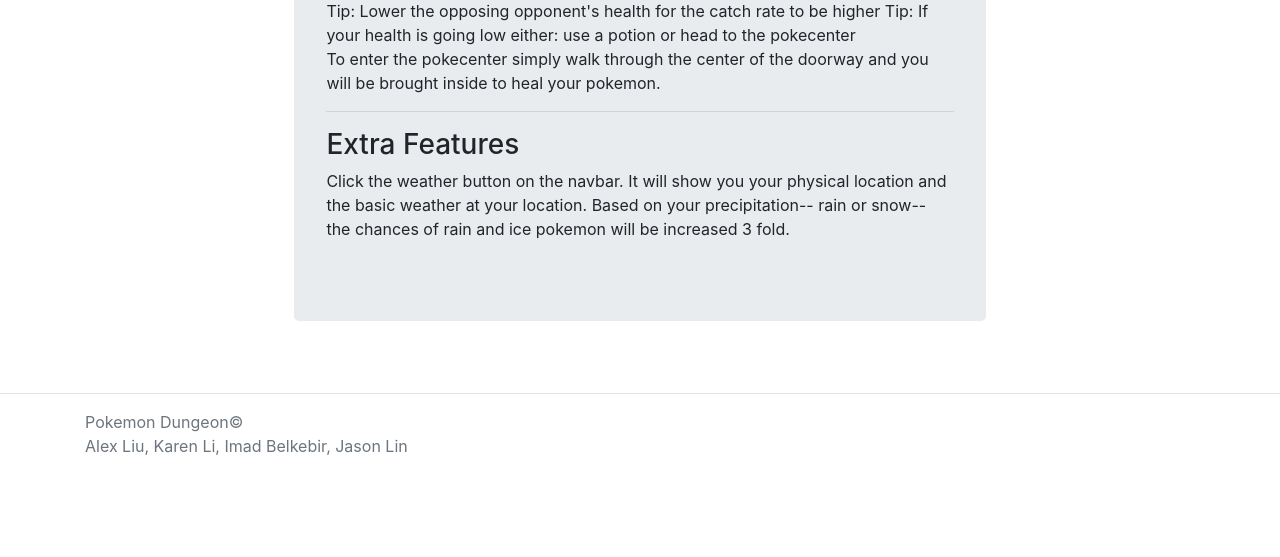
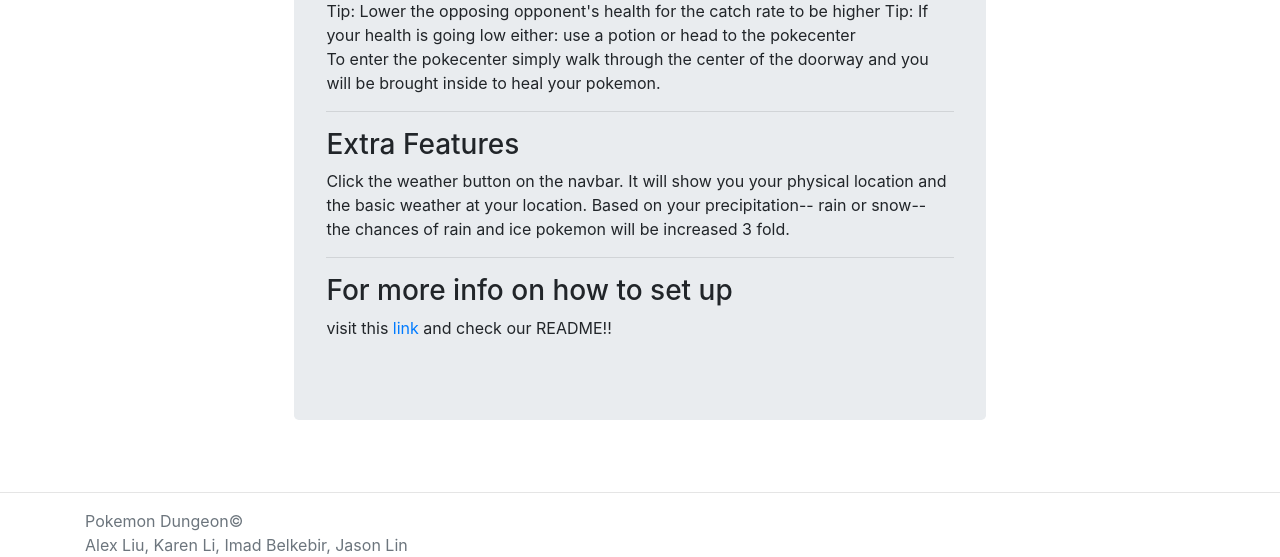
Before and after one commit to alexliu4/JAKI, a Flask app: page /about in a window 1280 px wide. Shown: the part 845-1402 px from the top of the page. Before the commit the page ends 1303 px from the top, so only its background shows below. Run offline with Flask 2, Linux system fonts and the light colour scheme; some libraries are stand-ins or nearby versions.

Commit message:
updated devlog

```diff
--- a/doc/devlog.txt
+++ b/doc/devlog.txt
@@ -208,3 +208,9 @@
 1. Pokemon drop potions after battle
 2. User can use potions using bag during battle
 ==============================================================
+
+alexL -- 2018-1-14 12:54
+--------------------------------------------------------------
+1. Created the auth.CSS
+2. Finished the about page to have basic info about the game and the controls
+==============================================================
--- a/templates/about.html
+++ b/templates/about.html
@@ -37,6 +37,11 @@
   <p> Click the weather button on the navbar. It will show you your physical location and the basic weather at your location. Based on your precipitation--
     rain or snow-- the chances of rain and ice pokemon will be increased 3 fold. </p>
 
+  <hr class="divider">
+
+  <h3> For more info on how to set up</h3>
+  <p> visit this <a href="https://github.com/alexliu4">link</a> and check our README!!</p>
+
   </div>
 
 
```
